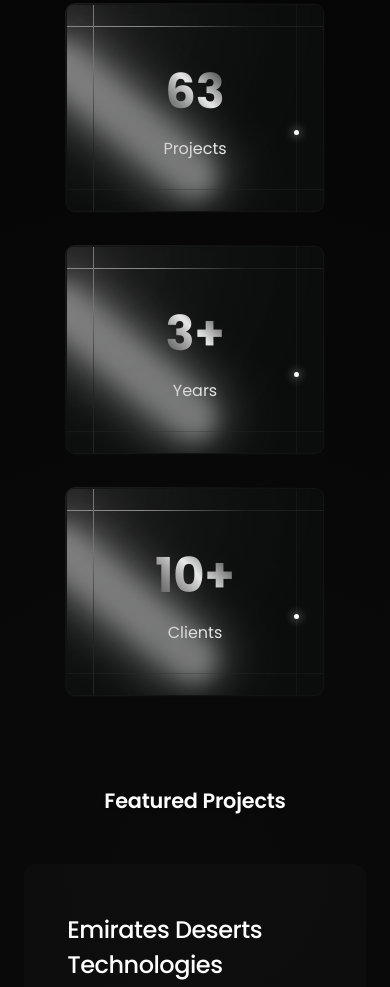
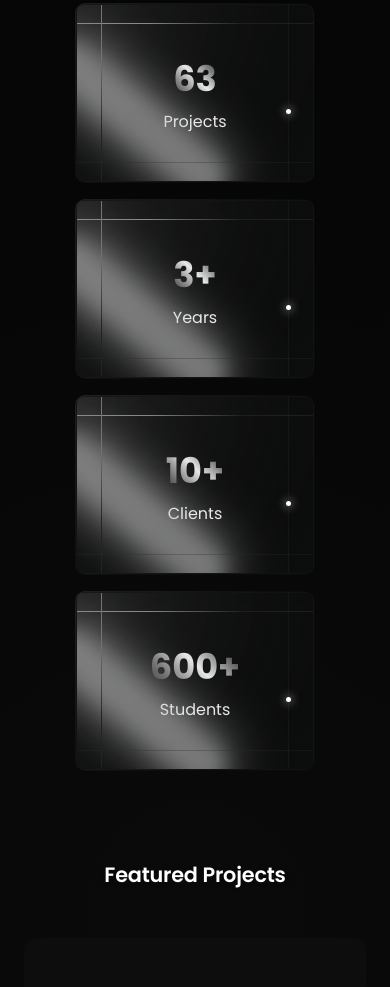
Before and after one commit to basheer421/portfolio, a website: page public/index.html in a window 390 px wide. Shown: the part 980-1967 px from the top of the page. Drawn offline with Linux system fonts and the light colour scheme.

Commit message:
Add achievements card with responsive styling and adjust grid layout for improved presentation

```diff
--- a/public/index.html
+++ b/public/index.html
@@ -95,6 +95,19 @@
               <div class="ray"></div>
               <div class="text">10+</div>
               <div>Clients</div>
+              <div class="line topl"></div>
+              <div class="line leftl"></div>
+              <div class="line bottoml"></div>
+              <div class="line rightl"></div>
+            </div>
+          </div>
+
+          <div class="outer">
+            <div class="dot"></div>
+            <div class="card">
+              <div class="ray"></div>
+              <div class="text">600+</div>
+              <div>Students</div>
               <div class="line topl"></div>
               <div class="line leftl"></div>
               <div class="line bottoml"></div>
--- a/public/style.css
+++ b/public/style.css
@@ -540,15 +540,15 @@ body::after {
 
 .achievements-grid {
   display: grid;
-  grid-template-columns: repeat(auto-fit, minmax(280px, 1fr));
-  gap: 2rem;
+  grid-template-columns: repeat(4, 1fr);
+  gap: 1.5rem;
   justify-items: center;
   padding: 1rem;
 }
 
 .outer {
-  width: 280px;
-  height: 230px;
+  width: 220px;
+  height: 180px;
   border-radius: 10px;
   padding: 1px;
   background: radial-gradient(
@@ -644,7 +644,7 @@ body::after {
 
 .card .text {
   font-weight: 700;
-  font-size: 3.5rem;
+  font-size: 2.8rem;
   background: linear-gradient(
     45deg,
     rgba(0, 0, 0, 0.7) 4%,
@@ -654,7 +654,7 @@ body::after {
   -webkit-background-clip: text;
   background-clip: text;
   color: transparent;
-  margin-bottom: 0.5rem;
+  margin-bottom: 0.3rem;
 }
 
 .line {
@@ -687,6 +687,18 @@ body::after {
 }
 
 /* Media queries for achievements */
+@media (max-width: 1200px) {
+  .achievements-grid {
+    grid-template-columns: repeat(2, 1fr);
+    gap: 1.5rem;
+  }
+
+  .outer {
+    width: 240px;
+    height: 190px;
+  }
+}
+
 @media (max-width: 768px) {
   .achievements {
     padding: 3rem 1rem;
@@ -697,13 +709,30 @@ body::after {
     margin-bottom: 2rem;
   }
 
+  .achievements-grid {
+    grid-template-columns: repeat(2, 1fr);
+    gap: 1rem;
+  }
+
   .outer {
-    width: 260px;
-    height: 210px;
+    width: 200px;
+    height: 160px;
   }
 
   .card .text {
-    font-size: 3rem;
+    font-size: 2.2rem;
+  }
+}
+
+@media (max-width: 480px) {
+  .achievements-grid {
+    grid-template-columns: 1fr;
+    gap: 1rem;
+  }
+
+  .outer {
+    width: 240px;
+    height: 180px;
   }
 }
 
```
